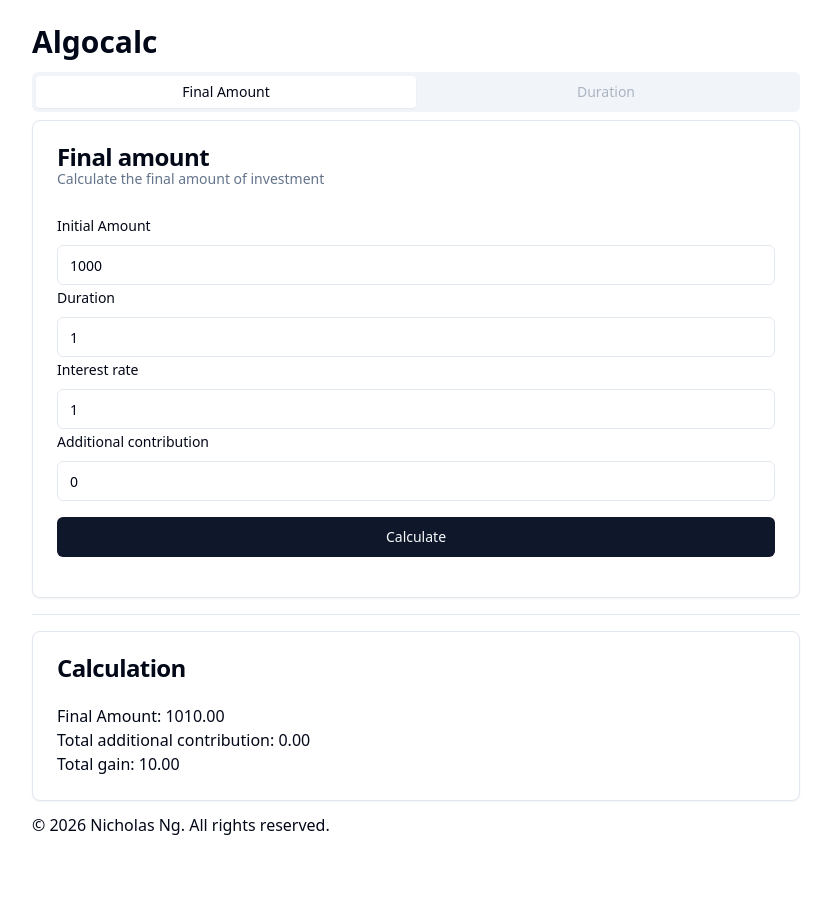
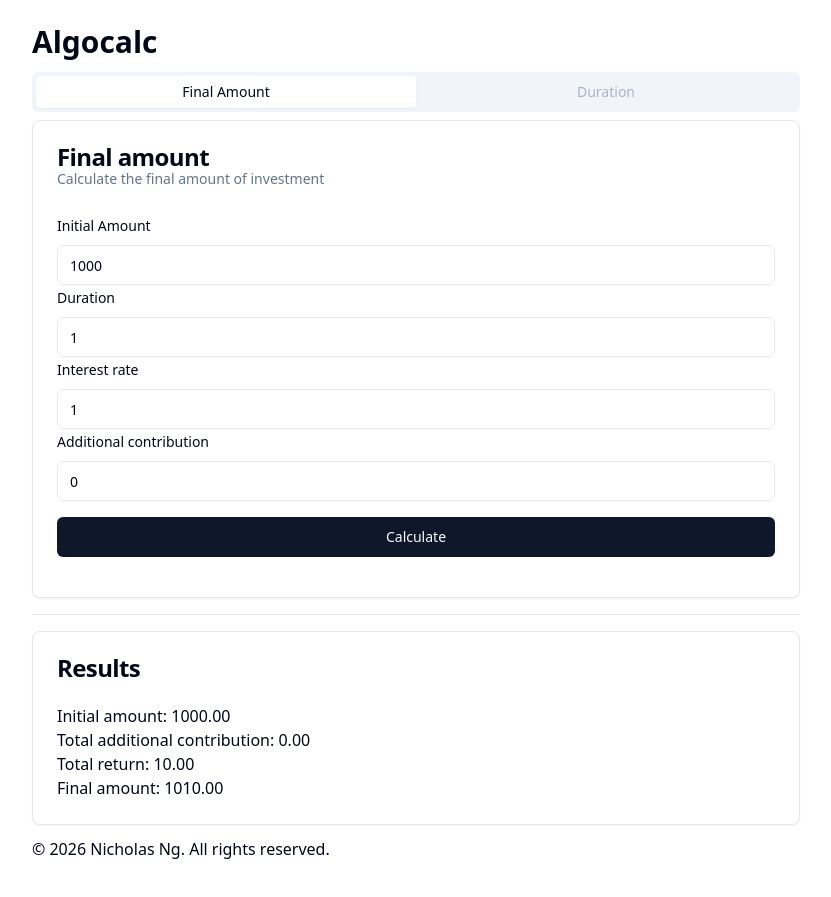
Before and after one commit to nicholas-ngzy/algocalc, a React (Create React App) app: page / in a window 1280 px wide. Both pictures are taken after a click on the button "Calculate". Shown: the whole page, without its empty margins (224-1055 px from the left). Before the commit the page ends 873 px from the top, so only its background shows below. Built offline with nearby package versions, Linux system fonts and the light colour scheme.

Commit message:
Extract calculation utils

```diff
--- a/src/App.jsx
+++ b/src/App.jsx
@@ -3,6 +3,7 @@ import InputForm from './InputForm';
 import Results from './Results';
 import { Separator } from '@/components/ui/separator';
 import { Tabs, TabsContent, TabsList, TabsTrigger } from '@/components/ui/tabs';
+import { calculateFinalAmount } from 'utils';
 
 function App() {
 	const [goal, setGoal] = useState('final-amount');
@@ -12,19 +13,18 @@ function App() {
 	const handleSubmit = (props) => {
 		switch (goal) {
 			case 'final-amount':
-				var amount =
-					props.initialAmount * (1 + props.interestRate / 100);
-				for (let i = 1; i < props.duration; i++) {
-					amount =
-						(amount + props.additionalContribution) *
-						(1 + props.interestRate / 100);
-				}
+				var finalAmount = calculateFinalAmount(
+					props.initialAmount,
+					props.duration,
+					props.interestRate,
+					props.additionalContribution,
+				);
 				setInfo({
 					initialAmount: props.initialAmount,
 					duration: props.duration,
 					interestRate: props.interestRate,
 					additionalContribution: props.additionalContribution,
-					finalAmount: amount,
+					finalAmount: finalAmount,
 				});
 				break;
 			default:
--- a/src/Results.jsx
+++ b/src/Results.jsx
@@ -1,17 +1,34 @@
 import { Card, CardContent, CardHeader, CardTitle } from '@/components/ui/card';
+import { calculateReturn, calculateTotalContribution } from 'utils';
 
 const Results = (props) => {
-    const { additionalContribution, duration, finalAmount, initialAmount } = props.info;
-    var totalAdditionalContribution = additionalContribution * (duration - 1);
+	const { additionalContribution, duration, finalAmount, initialAmount } =
+		props.info;
+
+	var totalAdditionalContribution = calculateTotalContribution(
+		additionalContribution,
+		duration,
+	);
+
 	return (
 		<Card>
 			<CardHeader>
-                <CardTitle>Calculation</CardTitle>
+				<CardTitle>Results</CardTitle>
 			</CardHeader>
 			<CardContent>
-                <p>Final Amount: {finalAmount.toFixed(2)}</p>
-                <p>Total additional contribution: {totalAdditionalContribution.toFixed(2)}</p>
-                <p>Total gain: {(finalAmount - initialAmount - totalAdditionalContribution).toFixed(2)}</p>
+				<p>Initial amount: {initialAmount.toFixed(2)}</p>
+				<p>
+					Total additional contribution: {totalAdditionalContribution}
+				</p>
+				<p>
+					Total return:{' '}
+					{calculateReturn(
+						finalAmount,
+						initialAmount,
+						totalAdditionalContribution,
+					)}
+				</p>
+				<p>Final amount: {finalAmount}</p>
 			</CardContent>
 		</Card>
 	);
--- /dev/null
+++ b/src/utils.js
@@ -0,0 +1,24 @@
+export function calculateTotalContribution(additionalContribution, duration) {
+	return (additionalContribution * (duration - 1)).toFixed(2);
+}
+
+export function calculateFinalAmount(
+	initialAmount,
+	duration,
+	interestRate,
+	additionalContribution,
+) {
+	var amount = initialAmount * (1 + interestRate / 100);
+	for (let i = 1; i < duration; i++) {
+		amount = (amount + additionalContribution) * (1 + interestRate / 100);
+	}
+	return amount.toFixed(2);
+}
+
+export function calculateReturn(
+	finalAmount,
+	initialAmount,
+	additionalContribution,
+) {
+	return (finalAmount - initialAmount - additionalContribution).toFixed(2);
+}
```
Lines whose indentation alone changed are shown as unchanged.
